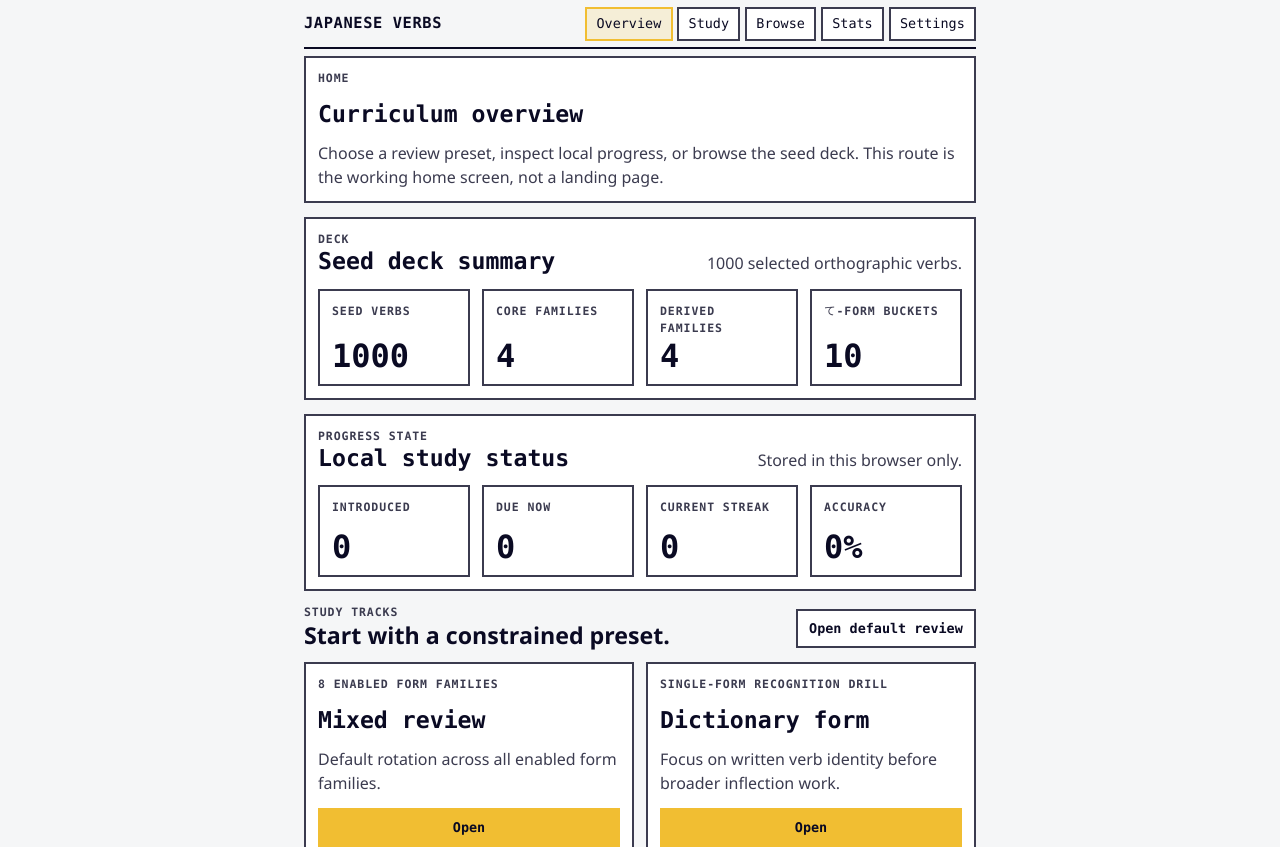
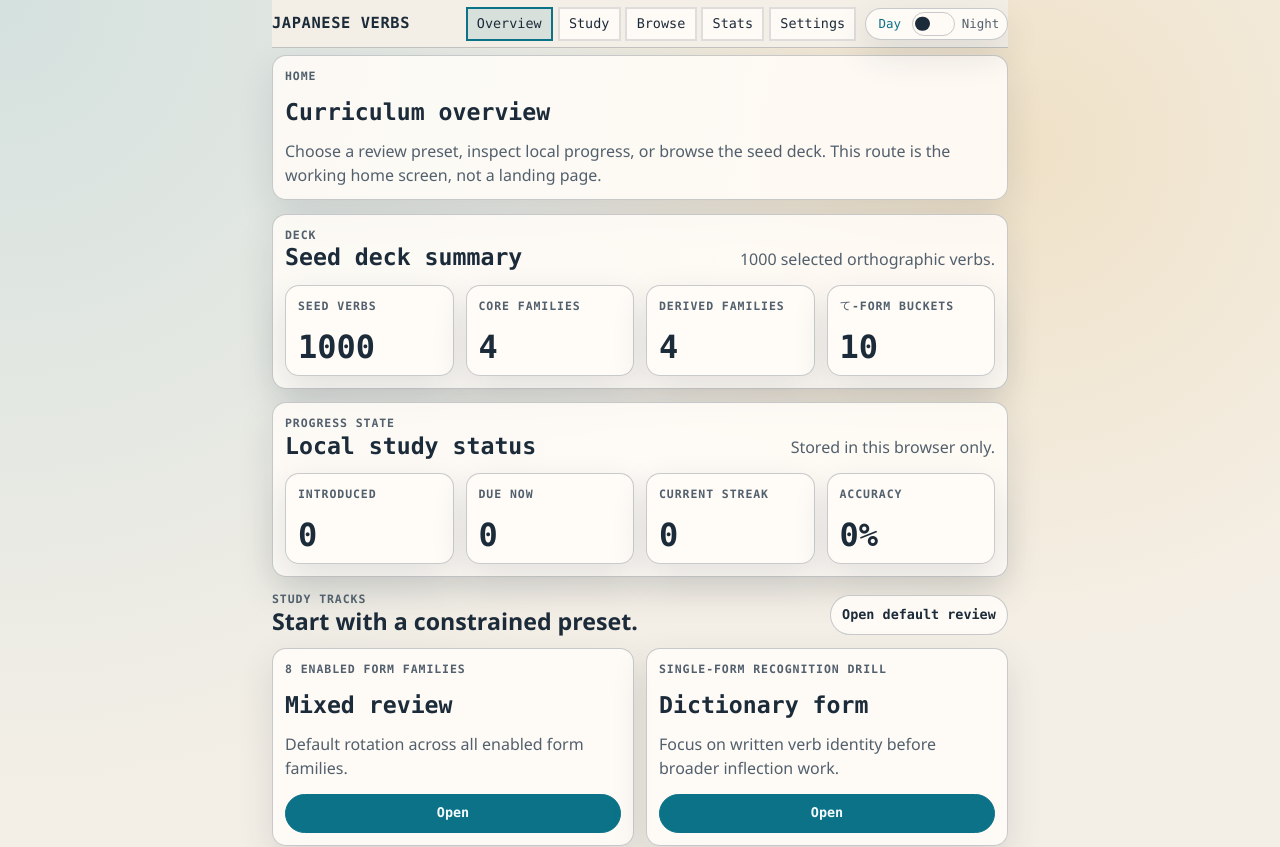
Before and after one commit to QuincyLarson/japanese-verbs, a React (Vite) app: page /#/ in a window 1280 px wide. Shown: the top 847 px of the page. Built offline with nearby package versions, Linux system fonts and the light colour scheme.

Commit message:
feat: add day night theme switch

```diff
--- a/src/app/AppState.tsx
+++ b/src/app/AppState.tsx
@@ -12,7 +12,15 @@ import {
   saveProgressStore,
   saveSettingsStore,
 } from '../lib/storage';
-import type { ExportPayload, FormPresetId, Grade, ProgressStore, SettingsStore, StudySettings } from '../types/study';
+import type {
+  ExportPayload,
+  FormPresetId,
+  Grade,
+  ProgressStore,
+  SettingsStore,
+  StudySettings,
+  ThemePreference,
+} from '../types/study';
 import type { FormKey, VerbEntry } from '../types/verb';
 
 interface AppStateValue {
@@ -21,6 +29,7 @@ interface AppStateValue {
   catalogError?: string;
   progressStore: ProgressStore;
   settingsStore: SettingsStore;
+  setThemePreference: (themePreference: ThemePreference) => void;
   setStudySettings: (updater: StudySettings | ((current: StudySettings) => StudySettings)) => void;
   applyStudyPreset: (presetId: FormPresetId) => void;
   toggleStudyForm: (formKey: FormKey) => void;
@@ -65,6 +74,12 @@ export function AppStateProvider({ children }: PropsWithChildren) {
     catalogError,
     progressStore,
     settingsStore,
+    setThemePreference(themePreference) {
+      setSettingsStore((current) => ({
+        ...current,
+        themePreference,
+      }));
+    },
     setStudySettings(updater) {
       setSettingsStore((current) => ({
         ...current,
--- a/src/components/AppLayout.tsx
+++ b/src/components/AppLayout.tsx
@@ -1,4 +1,7 @@
+import { useEffect, useState } from 'react';
 import { NavLink, Outlet } from 'react-router-dom';
+import { useAppState } from '../app/AppState';
+import { HeaderSwitch } from './HeaderSwitch';
 
 const NAV_ITEMS = [
   { to: '/', label: 'Overview', end: true },
@@ -8,13 +11,48 @@ const NAV_ITEMS = [
   { to: '/settings', label: 'Settings' },
 ];
 
+type ThemeMode = 'light' | 'dark';
+
+function getSystemTheme(): ThemeMode {
+  if (typeof window === 'undefined' || typeof window.matchMedia !== 'function') {
+    return 'light';
+  }
+
+  return window.matchMedia('(prefers-color-scheme: dark)').matches ? 'dark' : 'light';
+}
+
 export function AppLayout() {
+  const { settingsStore, setThemePreference } = useAppState();
+  const [systemTheme, setSystemTheme] = useState<ThemeMode>(getSystemTheme);
+  const resolvedTheme =
+    settingsStore.themePreference === 'system' ? systemTheme : settingsStore.themePreference;
+
+  useEffect(() => {
+    if (typeof window === 'undefined' || typeof window.matchMedia !== 'function') {
+      return undefined;
+    }
+
+    const media = window.matchMedia('(prefers-color-scheme: dark)');
+    const update = () => {
+      setSystemTheme(media.matches ? 'dark' : 'light');
+    };
+
+    update();
+    media.addEventListener('change', update);
+    return () => media.removeEventListener('change', update);
+  }, []);
+
+  useEffect(() => {
+    document.documentElement.dataset.theme = resolvedTheme;
+  }, [resolvedTheme]);
+
   return (
     <div className="app-shell">
       <header className="top-bar" aria-label="Primary">
         <NavLink className="brand" end to="/">
           Japanese Verbs
         </NavLink>
+        <div className="top-bar__controls">
           <nav className="nav-actions">
             {NAV_ITEMS.map((item) => (
               <NavLink
@@ -27,6 +65,17 @@ export function AppLayout() {
               </NavLink>
             ))}
           </nav>
+
+          <div className="top-bar__switches" role="group" aria-label="Display settings">
+            <HeaderSwitch
+              ariaLabel="Toggle day night mode"
+              offLabel="Day"
+              onLabel="Night"
+              checked={resolvedTheme === 'dark'}
+              onToggle={() => setThemePreference(resolvedTheme === 'dark' ? 'light' : 'dark')}
+            />
+          </div>
+        </div>
       </header>
 
       <main className="page-shell">
--- /dev/null
+++ b/src/components/HeaderSwitch.tsx
@@ -0,0 +1,36 @@
+type HeaderSwitchProps = {
+  ariaLabel: string;
+  offLabel: string;
+  onLabel: string;
+  checked: boolean;
+  onToggle: () => void;
+};
+
+export function HeaderSwitch({
+  ariaLabel,
+  offLabel,
+  onLabel,
+  checked,
+  onToggle,
+}: HeaderSwitchProps) {
+  return (
+    <div className="header-switch">
+      <span className={checked ? 'header-switch__option' : 'header-switch__option is-active'}>
+        {offLabel}
+      </span>
+      <button
+        type="button"
+        role="switch"
+        aria-label={ariaLabel}
+        aria-checked={checked}
+        className={checked ? 'header-switch__control is-checked' : 'header-switch__control'}
+        onClick={onToggle}
+      >
+        <span className="header-switch__thumb" />
+      </button>
+      <span className={checked ? 'header-switch__option is-active' : 'header-switch__option'}>
+        {onLabel}
+      </span>
+    </div>
+  );
+}
--- a/src/lib/storage.ts
+++ b/src/lib/storage.ts
@@ -14,6 +14,10 @@ function isObject(value: unknown): value is Record<string, unknown> {
 
 function isFormKey(value: unknown): value is FormKey {
   return typeof value === 'string' && FORM_ORDER.includes(value as FormKey);
+}
+
+function isThemePreference(value: unknown): value is SettingsStore['themePreference'] {
+  return value === 'system' || value === 'light' || value === 'dark';
 }
 
 function getStorage(): Storage | null {
@@ -39,6 +43,7 @@ function parseJson<T>(raw: string | null): T | null {
 export function createDefaultSettingsStore(): SettingsStore {
   return {
     version: 1,
+    themePreference: 'system',
     study: DEFAULT_STUDY_SETTINGS,
   };
 }
@@ -79,6 +84,7 @@ export function loadSettingsStore(): SettingsStore {
 
   return {
     version: 1,
+    themePreference: isThemePreference(parsed.themePreference) ? parsed.themePreference : 'system',
     study: {
       ...DEFAULT_STUDY_SETTINGS,
       ...parsed.study,
--- a/src/styles.css
+++ b/src/styles.css
@@ -2,24 +2,32 @@
   color-scheme: light;
   --body: "Segoe UI", "Helvetica Neue", Arial, "Hiragino Sans", "Noto Sans JP", sans-serif;
   --mono: ui-monospace, "SFMono-Regular", Menlo, Consolas, monospace;
-  --bg: #f5f6f7;
-  --bg-panel: #ffffff;
-  --bg-panel-muted: #eeeef0;
-  --bg-panel-strong: #ffffff;
-  --border-soft: #3b3b4f;
-  --border-strong: #0a0a23;
-  --text-main: #0a0a23;
-  --text-muted: #3b3b4f;
-  --accent: #f1be32;
-  --accent-strong: #f4c842;
-  --accent-soft: rgba(241, 190, 50, 0.16);
-  --accent-text: #0a0a23;
-  --danger-soft: rgba(200, 37, 37, 0.12);
-  --danger-border: rgba(150, 24, 24, 0.5);
-  --success: #00471b;
-  --success-strong: #006400;
-  --success-text: #f5f6f7;
-  --focus: #99c9ff;
+  --bg: #f4efe6;
+  --bg-accent:
+    radial-gradient(circle at top left, rgba(17, 138, 178, 0.14), transparent 42%),
+    radial-gradient(circle at 80% 10%, rgba(214, 153, 38, 0.16), transparent 30%);
+  --bg-panel: rgba(255, 252, 247, 0.88);
+  --bg-panel-muted: rgba(241, 233, 219, 0.82);
+  --bg-panel-strong: #fffdf8;
+  --border-soft: rgba(32, 47, 69, 0.14);
+  --border-strong: rgba(32, 47, 69, 0.24);
+  --text-main: #1c2b39;
+  --text-muted: #52606d;
+  --accent: #0c7288;
+  --accent-strong: #095c6d;
+  --accent-soft: rgba(12, 114, 136, 0.12);
+  --accent-text: #f5fbfc;
+  --danger-soft: rgba(158, 47, 36, 0.12);
+  --danger-border: rgba(158, 47, 36, 0.42);
+  --success: #2d6d4f;
+  --success-strong: #245840;
+  --success-text: #f5fbfc;
+  --focus: #5cb7ca;
+  --shadow: 0 14px 36px rgba(28, 43, 57, 0.12);
+  --radius-xl: 24px;
+  --radius-lg: 18px;
+  --radius-md: 14px;
+  --radius-sm: 12px;
   font-family: var(--body);
   line-height: 1.5;
   font-weight: 400;
@@ -29,6 +37,32 @@
   text-rendering: optimizeLegibility;
   -webkit-font-smoothing: antialiased;
   -moz-osx-font-smoothing: grayscale;
+}
+
+:root[data-theme='dark'] {
+  color-scheme: dark;
+  --bg: #101820;
+  --bg-accent:
+    radial-gradient(circle at top left, rgba(66, 188, 213, 0.18), transparent 40%),
+    radial-gradient(circle at 80% 10%, rgba(201, 148, 52, 0.18), transparent 24%);
+  --bg-panel: rgba(18, 29, 39, 0.88);
+  --bg-panel-muted: rgba(28, 42, 55, 0.82);
+  --bg-panel-strong: #122029;
+  --border-soft: rgba(209, 220, 229, 0.12);
+  --border-strong: rgba(209, 220, 229, 0.22);
+  --text-main: #f2f5f7;
+  --text-muted: #b9c4cd;
+  --accent: #7bd3e3;
+  --accent-strong: #ade8f1;
+  --accent-soft: rgba(123, 211, 227, 0.14);
+  --accent-text: #102029;
+  --danger-soft: rgba(255, 147, 139, 0.14);
+  --danger-border: rgba(255, 147, 139, 0.48);
+  --success: #6dd9a1;
+  --success-strong: #8ae3b6;
+  --success-text: #102029;
+  --focus: #8fe2f0;
+  --shadow: 0 30px 70px rgba(0, 0, 0, 0.28);
 }
 
 * {
@@ -45,7 +79,7 @@ body {
   margin: 0;
   min-width: 320px;
   color: var(--text-main);
-  background: var(--bg);
+  background: var(--bg-accent), var(--bg);
   font-family: var(--body);
 }
 
@@ -81,10 +115,10 @@ button {
   align-items: center;
   justify-content: space-between;
   gap: 0.55rem;
-  width: min(100%, 42rem);
+  width: min(100%, 46rem);
   margin: 0 auto;
   padding: 0.45rem 0 0.4rem;
-  border-bottom: 2px solid var(--border-strong);
+  border-bottom: 1px solid var(--border-strong);
   background: var(--bg);
 }
 
@@ -119,6 +153,20 @@ button {
   gap: 0.3rem;
 }
 
+.top-bar__controls {
+  display: flex;
+  align-items: center;
+  gap: 0.55rem;
+  flex-wrap: wrap;
+}
+
+.top-bar__switches {
+  display: flex;
+  align-items: center;
+  gap: 0.65rem;
+  flex-wrap: wrap;
+}
+
 .nav-link {
   display: inline-flex;
   align-items: center;
@@ -141,7 +189,7 @@ button {
 
 .page-shell,
 .page-frame {
-  width: min(100%, 42rem);
+  width: min(100%, 46rem);
   margin: 0 auto;
   padding-top: 0.45rem;
 }
@@ -169,8 +217,10 @@ button {
 .form-row,
 .mini-stats > div,
 .debug-box {
-  border: 2px solid var(--border-soft);
+  border: 1px solid var(--border-strong);
   background: var(--bg-panel);
+  border-radius: var(--radius-md);
+  box-shadow: var(--shadow);
 }
 
 .panel,
@@ -278,7 +328,8 @@ p {
   justify-content: center;
   min-height: 2.45rem;
   padding: 0.45rem 0.7rem;
-  border: 2px solid var(--border-soft);
+  border: 1px solid var(--border-strong);
+  border-radius: 999px;
   font-size: 0.84rem;
   font-weight: 700;
   line-height: 1.2;
@@ -292,6 +343,7 @@ p {
 .grade-button {
   background: var(--bg-panel);
   color: var(--text-main);
+  box-shadow: none;
 }
 
 .filter-chip.is-active {
@@ -337,6 +389,7 @@ p {
   min-height: 2.5rem;
   padding: 0.48rem 0.56rem;
   border: 1px solid var(--border-strong);
+  border-radius: var(--radius-sm);
   background: var(--bg-panel-strong);
   color: var(--text-main);
 }
@@ -359,6 +412,7 @@ p {
   gap: 0.9rem;
   padding: 1.1rem;
   background: var(--bg-panel-muted);
+  box-shadow: none;
 }
 
 .surface-form {
@@ -384,6 +438,7 @@ p {
 .mini-stats > div {
   padding: 0.55rem;
   background: var(--bg-panel-muted);
+  box-shadow: none;
 }
 
 .mini-stats span {
@@ -419,6 +474,7 @@ p {
 .debug-box {
   padding: 0.55rem;
   background: var(--bg-panel-muted);
+  box-shadow: none;
 }
 
 .detail-card {
@@ -449,10 +505,78 @@ p {
   gap: 0.75rem;
   padding: 0.55rem;
   background: var(--bg-panel-muted);
+  box-shadow: none;
 }
 
 .hidden-input {
   display: none;
+}
+
+.header-switch {
+  display: inline-flex;
+  align-items: center;
+  gap: 0.4rem;
+  min-height: 2rem;
+  padding: 0 0.48rem;
+  border: 1px solid var(--border-strong);
+  border-radius: 999px;
+  background: var(--bg-panel);
+  color: var(--text-main);
+  font-family: var(--mono);
+  box-shadow: var(--shadow);
+}
+
+.header-switch__option {
+  min-width: 2rem;
+  color: var(--text-muted);
+  font-size: 0.78rem;
+  text-align: center;
+}
+
+.header-switch__option.is-active {
+  color: var(--accent);
+}
+
+.header-switch__control {
+  position: relative;
+  display: inline-flex;
+  align-items: center;
+  width: 2.7rem;
+  height: 1.5rem;
+  padding: 0;
+  border: 1px solid var(--border-strong);
+  border-radius: 999px;
+  background: transparent;
+  transition:
+    border-color 220ms ease,
+    background 220ms ease;
+}
+
+.header-switch__control:hover {
+  border-color: var(--accent);
+}
+
+.header-switch__control.is-checked {
+  border-color: var(--accent);
+}
+
+.header-switch__thumb {
+  position: absolute;
+  top: 50%;
+  left: 2px;
+  width: 0.9rem;
+  height: 0.9rem;
+  border-radius: 999px;
+  background: var(--text-main);
+  transform: translate3d(0, -50%, 0);
+  transition:
+    transform 220ms ease,
+    background 220ms ease;
+}
+
+.header-switch__control.is-checked .header-switch__thumb {
+  background: var(--accent);
+  transform: translate3d(1.18rem, -50%, 0);
 }
 
 .top-bar :focus-visible,
@@ -463,8 +587,20 @@ p {
 }
 
 @media (max-width: 31rem) {
+  .top-bar {
+    width: min(100%, 42rem);
+  }
+
   .nav-actions {
     justify-content: flex-start;
+  }
+
+  .top-bar__controls {
+    justify-content: flex-start;
+  }
+
+  .top-bar__switches {
+    width: 100%;
   }
 }
 
--- a/src/types/study.ts
+++ b/src/types/study.ts
@@ -61,6 +61,8 @@ export type FormPresetId =
   | 'polite'
   | 'custom';
 
+export type ThemePreference = 'system' | 'light' | 'dark';
+
 export interface StudySettings {
   poolMode: PoolMode;
   deckSlice: DeckSlice;
@@ -70,6 +72,7 @@ export interface StudySettings {
 
 export interface SettingsStore {
   version: number;
+  themePreference: ThemePreference;
   study: StudySettings;
 }
 
```
Also changed, not shown: 3 other files (tests, documents, lock files or other folders). Lines whose indentation alone changed are shown as unchanged.
